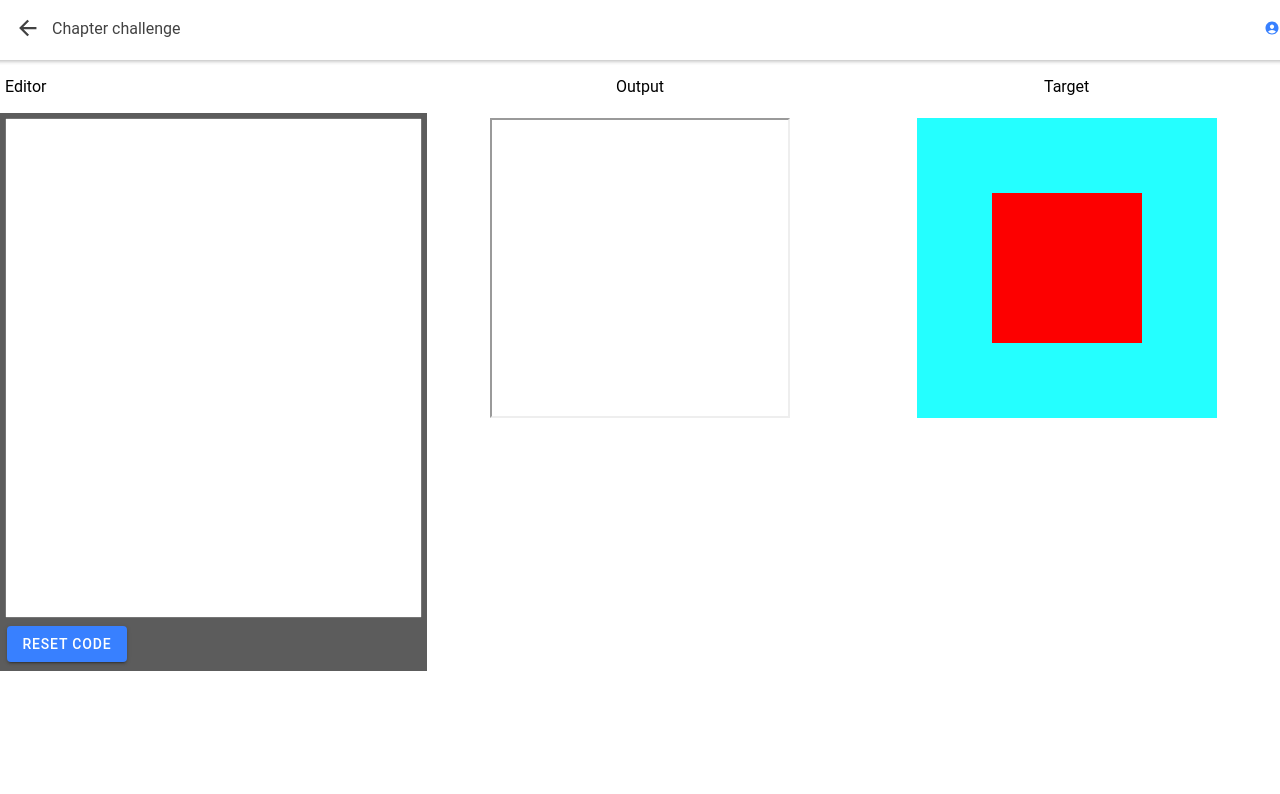
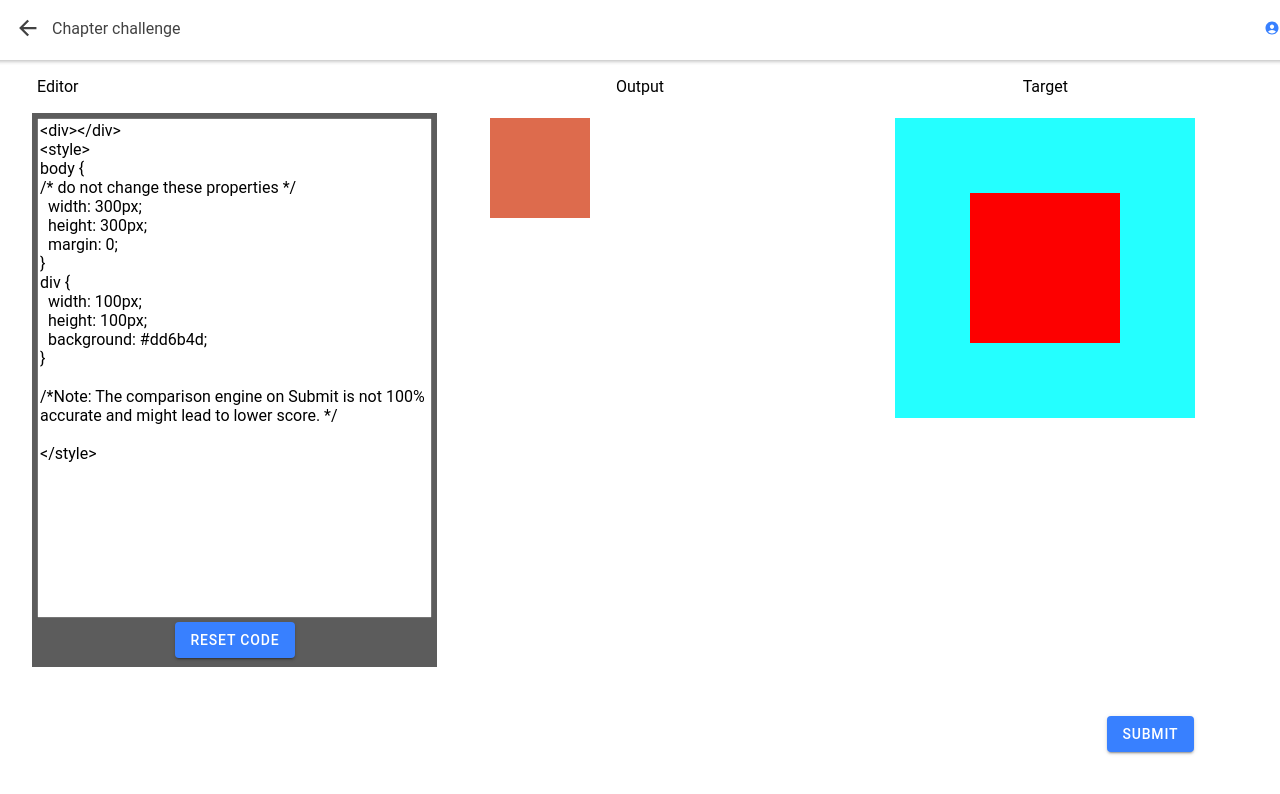
Before and after one commit to 6110400831/CSproject, a React (Create React App) app: page /challenge/1/1 in a window 1280 px wide. Shown: the top 794 px of the page. Built offline with nearby package versions, Linux system fonts and the light colour scheme.

Commit message:
add: update Challenge page

```diff
--- a/src/components/ChallengeBox/ChallengeBox.tsx
+++ b/src/components/ChallengeBox/ChallengeBox.tsx
@@ -1,23 +1,23 @@
-import {
-  IonItem,
-  IonLabel,
-  IonList,
-  IonNote
-} from '@ionic/react';
-import { challenge } from '../../data/challenge';
-import { chapter, getChapters } from '../../data/chapter';
-import './ChallengeBox.css';
+import { IonItem, IonLabel, IonList, IonNote } from "@ionic/react";
+import { challenge } from "../../data/challenge";
+import { chapter, getChapters } from "../../data/chapter";
+import "./ChallengeBox.css";
 
 interface ChallengeBoxProps {
   Challenge: challenge;
   chapterId: number;
 }
 
-const ChallengeBox: React.FC<ChallengeBoxProps> = ({ Challenge, chapterId }) => {
+const ChallengeBox: React.FC<ChallengeBoxProps> = ({
+  Challenge,
+  chapterId,
+}) => {
   return (
-    <IonItem routerLink={`/${chapterId}/${Challenge.id}`} detail={false}>
-      {Challenge.name}
-    </IonItem>
+    <>
+      <IonItem routerLink={`/${chapterId}/${Challenge.id}`} detail={false}>
+        {Challenge.name}
+      </IonItem>
+    </>
   );
 };
 
--- a/src/components/CodeEditorBox/CodeEditorBox.css
+++ b/src/components/CodeEditorBox/CodeEditorBox.css
@@ -0,0 +1,5 @@
+.input-wrapper {
+  display: flex;
+  flex-direction: column;
+  align-items: center;
+}
--- a/src/components/CodeEditorBox/CodeEditorBox.tsx
+++ b/src/components/CodeEditorBox/CodeEditorBox.tsx
@@ -1,7 +1,15 @@
-import { IonButton, IonItem, IonLabel, IonList, IonNote } from "@ionic/react";
+import {
+  IonButton,
+  IonItem,
+  IonLabel,
+  IonList,
+  IonNote,
+  useIonViewDidEnter,
+  useIonViewWillEnter,
+} from "@ionic/react";
 import "./CodeEditorBox.css";
 import React, { useRef, useState } from "react";
-import html2canvas from "html2canvas";
+import { defaultCode, getDefaultCode } from "../../data/defaulText";
 
 interface codeEditorBoxProps {
   isProcessing: boolean;
@@ -14,6 +22,18 @@ const CodeEditorBox: React.FC<codeEditorBoxProps> = ({
   code,
   setCode,
 }) => {
+  const [DefaultEdit, setDefaultEdit] = useState<defaultCode>();
+
+  useIonViewWillEnter(async () => {
+    await getDefaultEdit().then(() => {
+      setCode(getDefaultCode().text);
+    });
+  });
+
+  async function getDefaultEdit(): Promise<void> {
+    setDefaultEdit(getDefaultCode());
+  }
+
   return (
     <div id="input-wrapper" className="input-wrapper">
       <textarea
@@ -24,7 +44,10 @@ const CodeEditorBox: React.FC<codeEditorBoxProps> = ({
         }}
         value={code}
       ></textarea>
-      <IonButton className="btn-reset-code" onClick={(e) => setCode("")}>
+      <IonButton
+        className="btn-reset-code"
+        onClick={(e) => setCode(DefaultEdit?.text!)}
+      >
         Reset Code
       </IonButton>
     </div>
--- a/src/components/OutputBox/OutputBox.css
+++ b/src/components/OutputBox/OutputBox.css
@@ -2,3 +2,10 @@
   display: flex;
   justify-content: center;
 }
+
+.iframe-output {
+  border: 0;
+}
+.iframe-output > body {
+  overflow: hidden !important;
+}
--- /dev/null
+++ b/src/data/defaulText.ts
@@ -0,0 +1,37 @@
+export interface defaultCode{
+    text: string;
+}
+
+const dCode: defaultCode  = {
+    text: "<div></div>" +
+    "\n" +
+    "<style>" +
+    "\n" +
+    "body {" +
+    "\n" +
+    "/* do not change these properties */" +
+    "\n" +
+    "  width: 300px;" +
+    "\n" +
+    "  height: 300px;" +
+    "\n" +
+    "  margin: 0;" +
+    "\n" +
+    "}" +
+    "\n" +
+    "div {" +
+    "\n" +
+    "  width: 100px;" +
+    "\n" +
+    "  height: 100px;" +
+    "\n" +
+    "  background: #dd6b4d;" +
+    "\n" +
+    "}" +
+    "\n\n" +
+    "/*Note: The comparison engine on Submit is not 100% accurate and might lead to lower score. */" +
+    "\n\n" +
+    "</style>"
+}
+
+export const getDefaultCode = () => dCode;
--- a/src/pages/Challenge/Challenge.css
+++ b/src/pages/Challenge/Challenge.css
@@ -15,3 +15,9 @@ textarea {
   height: 500px;
   resize: none;
 }
+
+.submit-button {
+  position: fixed;
+  bottom: 44px;
+  right: 84px;
+}
--- a/src/pages/Challenge/Challenge.tsx
+++ b/src/pages/Challenge/Challenge.tsx
@@ -24,6 +24,7 @@ import { challenge } from "../../data/challenge";
 import { chapter, getChallenge, getChapter } from "../../data/chapter";
 import OutputBox from "../../components/OutputBox/OutputBox";
 import CodeEditorBox from "../../components/CodeEditorBox/CodeEditorBox";
+import html2canvas from "html2canvas";
 
 function ChallengePage() {
   const [Chapter, setChapter] = useState<chapter>();
@@ -43,13 +44,50 @@ function ChallengePage() {
     setChallenge(
       getChallenge(parseInt(params.chapterId), parseInt(params.challengeId))
     );
-
-    setCode("");
   });
 
   function setCodeValue(text: string) {
     setCode(text);
   }
+
+  const exportAsImage = async (el: any, imageFileName: string) => {
+    const canvas = await html2canvas(el, {
+      windowWidth: 300,
+      windowHeight: 300,
+      scale: 1,
+      logging: false,
+    });
+    // document.getElementById("target-image")!.appendChild(canvas);
+    const outputImage = canvas.toDataURL("image/png", 1.0);
+    const targetImage = await (
+      await html2canvas(targetRef.current!, {
+        windowWidth: 300,
+        windowHeight: 300,
+        scale: 1,
+        logging: false,
+      })
+    ).toDataURL("image/png", 1.0);
+
+    if (outputImage === targetImage) {
+      console.log("PASS");
+    } else {
+      console.log("FAIL");
+    }
+    // downloadImage(image, imageFileName);
+  };
+
+  const downloadImage = (blob: any, fileName: string) => {
+    const fakeLink = window.document.createElement("a");
+    fakeLink.setAttribute("style", "display:none;");
+    fakeLink.download = fileName;
+    fakeLink.href = blob;
+
+    document.body.appendChild(fakeLink);
+    fakeLink.click();
+    document.body.removeChild(fakeLink);
+
+    fakeLink.remove();
+  };
 
   return (
     <IonPage>
@@ -75,7 +113,7 @@ function ChallengePage() {
         </IonToolbar>
       </IonHeader>
 
-      <IonContent fullscreen>
+      <IonContent fullscreen className="px-32">
         <IonGrid className="gridBox">
           <IonRow>
             <IonCol size="4" className="d-flex">
@@ -133,7 +171,10 @@ function ChallengePage() {
             </IonCol>
 
             <IonCol size="4">
-              <div className="target-container d-flex jus-center">
+              <div
+                id="target-image"
+                className="target-container d-flex jus-center"
+              >
                 <img
                   id="target"
                   ref={targetRef}
@@ -146,6 +187,12 @@ function ChallengePage() {
             </IonCol>
           </IonRow>
         </IonGrid>
+        <IonButton
+          className="submit-button"
+          onClick={() => exportAsImage(outputRef.current, "test")}
+        >
+          Submit
+        </IonButton>
       </IonContent>
     </IonPage>
   );
--- a/src/pages/Home.tsx
+++ b/src/pages/Home.tsx
@@ -90,9 +90,9 @@ const Home: React.FC = () => {
           </IonList>
         ) : null}
 
-        <IonButton
+        {/* <IonButton
           onClick={(e) => console.log(Chapters[selectedChapter])}
-        ></IonButton>
+        ></IonButton> */}
       </IonContent>
     </IonPage>
   );
--- a/src/theme/variables.css
+++ b/src/theme/variables.css
@@ -84,65 +84,65 @@ http://ionicframework.com/docs/theming/ */
 
   body {
     --ion-color-primary: #428cff;
-    --ion-color-primary-rgb: 66,140,255;
+    --ion-color-primary-rgb: 66, 140, 255;
     --ion-color-primary-contrast: #ffffff;
-    --ion-color-primary-contrast-rgb: 255,255,255;
+    --ion-color-primary-contrast-rgb: 255, 255, 255;
     --ion-color-primary-shade: #3a7be0;
     --ion-color-primary-tint: #5598ff;
 
     --ion-color-secondary: #50c8ff;
-    --ion-color-secondary-rgb: 80,200,255;
+    --ion-color-secondary-rgb: 80, 200, 255;
     --ion-color-secondary-contrast: #ffffff;
-    --ion-color-secondary-contrast-rgb: 255,255,255;
+    --ion-color-secondary-contrast-rgb: 255, 255, 255;
     --ion-color-secondary-shade: #46b0e0;
     --ion-color-secondary-tint: #62ceff;
 
     --ion-color-tertiary: #6a64ff;
-    --ion-color-tertiary-rgb: 106,100,255;
+    --ion-color-tertiary-rgb: 106, 100, 255;
     --ion-color-tertiary-contrast: #ffffff;
-    --ion-color-tertiary-contrast-rgb: 255,255,255;
+    --ion-color-tertiary-contrast-rgb: 255, 255, 255;
     --ion-color-tertiary-shade: #5d58e0;
     --ion-color-tertiary-tint: #7974ff;
 
     --ion-color-success: #2fdf75;
-    --ion-color-success-rgb: 47,223,117;
+    --ion-color-success-rgb: 47, 223, 117;
     --ion-color-success-contrast: #000000;
-    --ion-color-success-contrast-rgb: 0,0,0;
+    --ion-color-success-contrast-rgb: 0, 0, 0;
     --ion-color-success-shade: #29c467;
     --ion-color-success-tint: #44e283;
 
     --ion-color-warning: #ffd534;
-    --ion-color-warning-rgb: 255,213,52;
+    --ion-color-warning-rgb: 255, 213, 52;
     --ion-color-warning-contrast: #000000;
-    --ion-color-warning-contrast-rgb: 0,0,0;
+    --ion-color-warning-contrast-rgb: 0, 0, 0;
     --ion-color-warning-shade: #e0bb2e;
     --ion-color-warning-tint: #ffd948;
 
     --ion-color-danger: #ff4961;
-    --ion-color-danger-rgb: 255,73,97;
+    --ion-color-danger-rgb: 255, 73, 97;
     --ion-color-danger-contrast: #ffffff;
-    --ion-color-danger-contrast-rgb: 255,255,255;
+    --ion-color-danger-contrast-rgb: 255, 255, 255;
     --ion-color-danger-shade: #e04055;
     --ion-color-danger-tint: #ff5b71;
 
     --ion-color-dark: #f4f5f8;
-    --ion-color-dark-rgb: 244,245,248;
+    --ion-color-dark-rgb: 244, 245, 248;
     --ion-color-dark-contrast: #000000;
-    --ion-color-dark-contrast-rgb: 0,0,0;
+    --ion-color-dark-contrast-rgb: 0, 0, 0;
     --ion-color-dark-shade: #d7d8da;
     --ion-color-dark-tint: #f5f6f9;
 
     --ion-color-medium: #989aa2;
-    --ion-color-medium-rgb: 152,154,162;
+    --ion-color-medium-rgb: 152, 154, 162;
     --ion-color-medium-contrast: #000000;
-    --ion-color-medium-contrast-rgb: 0,0,0;
+    --ion-color-medium-contrast-rgb: 0, 0, 0;
     --ion-color-medium-shade: #86888f;
     --ion-color-medium-tint: #a2a4ab;
 
     --ion-color-light: #222428;
-    --ion-color-light-rgb: 34,36,40;
+    --ion-color-light-rgb: 34, 36, 40;
     --ion-color-light-contrast: #ffffff;
-    --ion-color-light-contrast-rgb: 255,255,255;
+    --ion-color-light-contrast-rgb: 255, 255, 255;
     --ion-color-light-shade: #1e2023;
     --ion-color-light-tint: #383a3e;
   }
@@ -154,10 +154,10 @@ http://ionicframework.com/docs/theming/ */
 
   .ios body {
     --ion-background-color: #000000;
-    --ion-background-color-rgb: 0,0,0;
+    --ion-background-color-rgb: 0, 0, 0;
 
     --ion-text-color: #ffffff;
-    --ion-text-color-rgb: 255,255,255;
+    --ion-text-color-rgb: 255, 255, 255;
 
     --ion-color-step-50: #0d0d0d;
     --ion-color-step-100: #1a1a1a;
@@ -190,7 +190,6 @@ http://ionicframework.com/docs/theming/ */
     --ion-toolbar-border-color: var(--ion-color-step-250);
   }
 
-
   /*
    * Material Design Dark Theme
    * -------------------------------------------
@@ -198,10 +197,10 @@ http://ionicframework.com/docs/theming/ */
 
   .md body {
     --ion-background-color: #121212;
-    --ion-background-color-rgb: 18,18,18;
+    --ion-background-color-rgb: 18, 18, 18;
 
     --ion-text-color: #ffffff;
-    --ion-text-color-rgb: 255,255,255;
+    --ion-text-color-rgb: 255, 255, 255;
 
     --ion-border-color: #222222;
 
@@ -262,23 +261,41 @@ http://ionicframework.com/docs/theming/ */
 .jus-between {
   justify-content: space-between !important;
 }
-.jus-around{
+.jus-around {
   justify-content: space-around !important;
 }
-.jus-baseline{
+.jus-baseline {
   justify-content: baseline !important;
 }
 
 /** margin **/
-.mt-auto{
+.mt-auto {
   margin-top: auto !important;
 }
-.mb-auto{
+.mb-auto {
   margin-bottom: auto !important;
 }
-.mr-auto{
+.mr-auto {
   margin-right: auto !important;
 }
-.ml-auto{
+.ml-auto {
   margin-left: auto !important;
 }
+
+/** Ion-padding **/
+.p-16 {
+  --padding-bottom: 16px;
+  --padding-end: 16px;
+  --padding-start: 16px;
+  --padding-top: 16px;
+}
+
+.px-16 {
+  --padding-end: 16px;
+  --padding-start: 16px;
+}
+
+.px-32 {
+  --padding-end: 32px;
+  --padding-start: 32px;
+}
```
